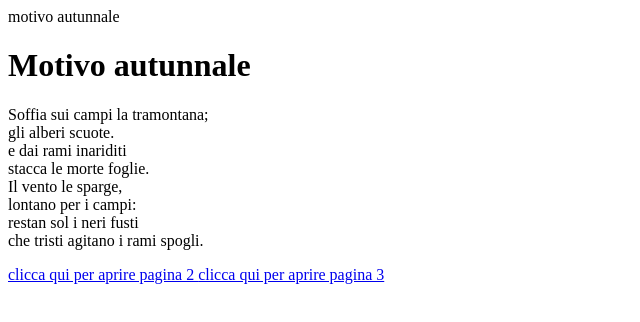
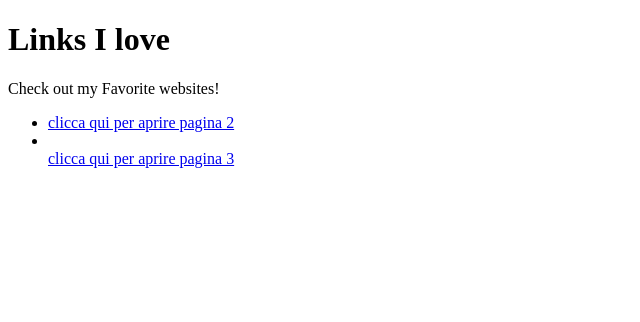
Before and after one commit to s4raa/s4raa.github.io, a plain HTML site: page index.html in a window 1280 px wide. Shown: the whole page, without its empty margins (0-640 px from the left). Drawn offline with Linux system fonts and the light colour scheme.

Commit message:
ho aggiunto collegamenti interni

```diff
--- a/index.html
+++ b/index.html
@@ -1,22 +1,18 @@
-<!DOCTYPE HTML>
+<!DOCTYPE html>
 <html>
     <head>
-        <title>Spin-off di "Sfida: Scrivere una Poesia"</title>
-        <header> motivo autunnale </header>
         <meta charset="utf-8">
+        <title>Spin-off of "Challenge: Links for learning"</title>
     </head>
     <body>
-    <h1> Motivo autunnale </h1>
-    <p> Soffia sui campi la tramontana; <br>
-    gli alberi scuote. <br>
-    e dai rami inariditi <br>
-    stacca le morte foglie. <br>
-    Il vento le sparge, <br>
-    lontano per i campi: <br>
-    restan sol i neri fusti <br>
-    che tristi agitano i rami spogli. </p>
-    <a href="index2.html" >  clicca qui per aprire pagina 2 </a>
-    <a href="index3.html" > clicca qui per aprire pagina 3  </a>
+
+        <h1>Links I love</h1>
+
+        <p>Check out my Favorite websites!</p>
+        <ul>
+   <li> <a href="index2.html" >  clicca qui per aprire pagina 2 </a> </li>
+   <li></li><a href="index3.html" > clicca qui per aprire pagina 3  </a> </li>
+    </ul>
     </body>
 
 </html>
```
Also changed, not shown: index2.html (+5 -4 lines), index3.html (+4 -4 lines).
